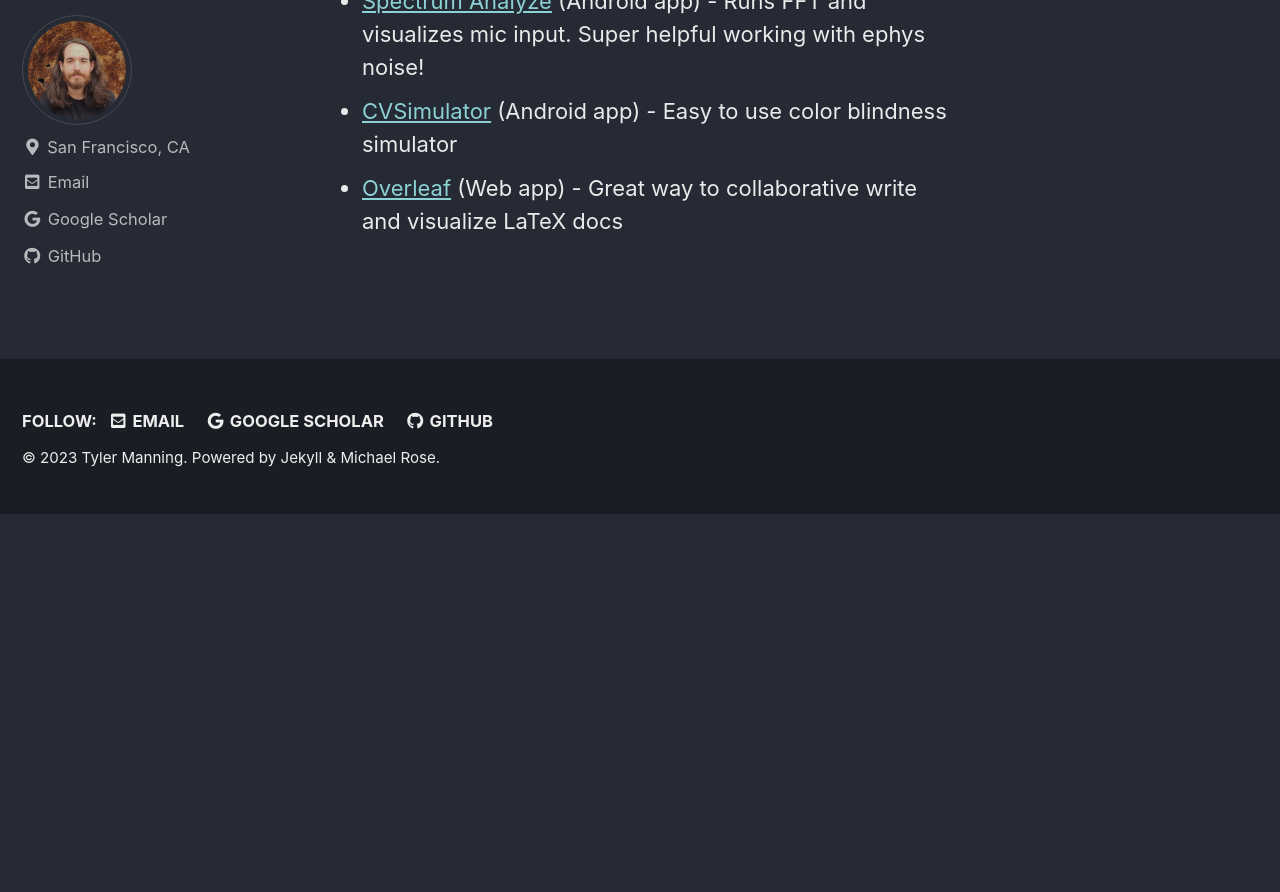
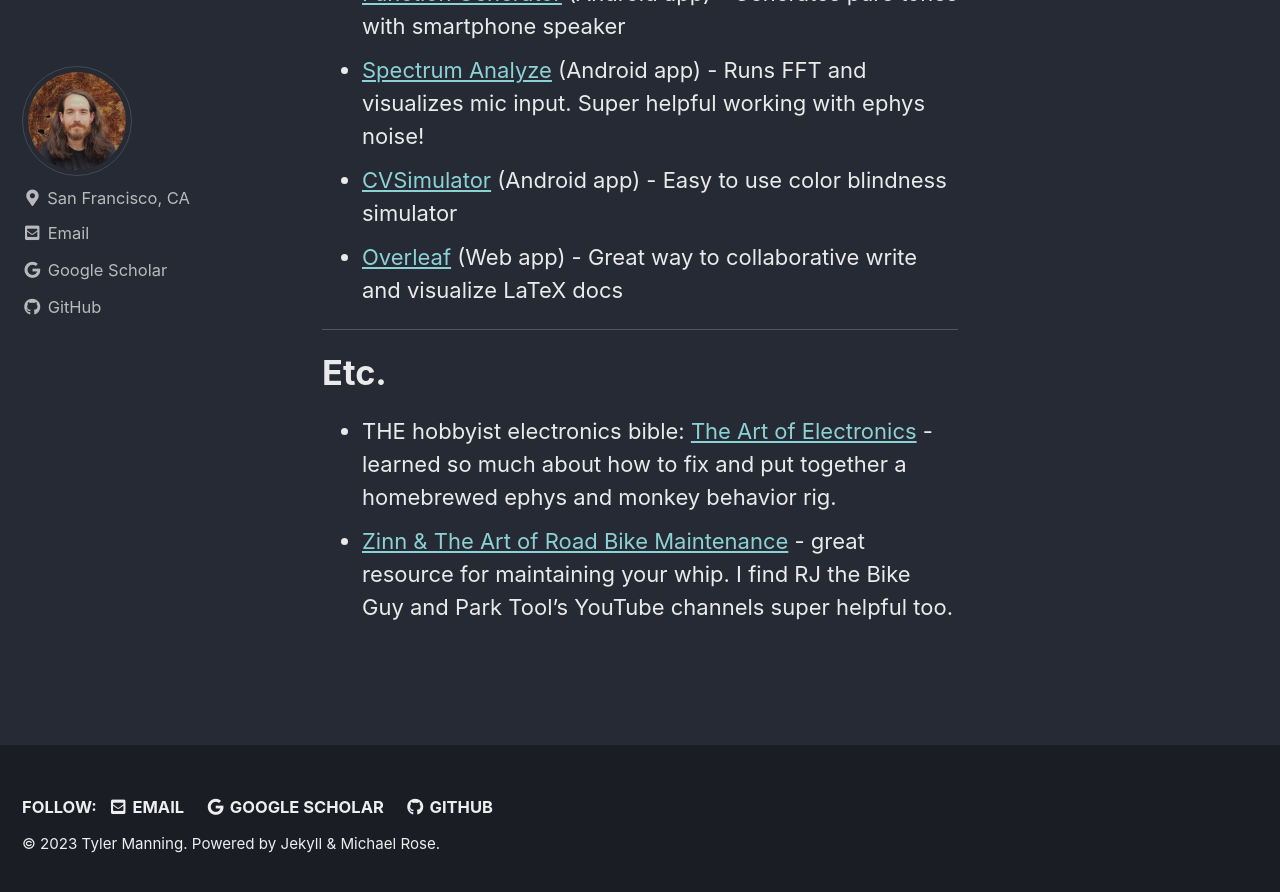
Before and after one commit to tsmanning/tsmanning.github.io, a Jekyll site: the page built from _pages/resources.md, in a window 1280 px wide and 900 px high, scrolled down 1862 px. Shown: the top 892 px of the window. Built offline with Jekyll 4.4.1, drawn with Linux system fonts in a browser that asks for light colours; cached includes are drawn as plain includes; before the commit the page ends 2376 px from its top, so only the background shows below that; some of the changed text lies outside the part shown.

Commit message:
updating resources

```diff
--- a/_pages/resources.md
+++ b/_pages/resources.md
@@ -22,6 +26,8 @@ header:
 - [Spikes](https://mitpress.mit.edu/9780262181747/spikes/): great computational neuroscience reference
 - Green & Swets' Signal Detection Theory [classic](https://psycnet.apa.org/record/1967-02286-000)
 - Dayan & Abbot's [Theoretical Neuroscience](https://mitpress.mit.edu/9780262041997/theoretical-neuroscience/)
+
+---
 
 # Open Source Software
 I try to use open source software whenever possible. Here's a bunch of applications I've come to know and love:
@@ -35,3 +41,9 @@ I try to use open source software whenever possible. Here's a bunch of applicati
 - [Spectrum Analyze](https://play.google.com/store/apps/details?id=com.raspw.SpectrumAnalyze&hl=en_US&gl=US) (Android app) - Runs FFT and visualizes mic input. Super helpful working with ephys noise!
 - [CVSimulator](http://asada.website/cvsimulator/e/) (Android app) - Easy to use color blindness simulator
 - [Overleaf](https://www.overleaf.com/) (Web app) - Great way to collaborative write and visualize LaTeX docs
+
+---
+
+# Etc.
+- THE hobbyist electronics bible: [The Art of Electronics](https://artofelectronics.net/) - learned so much about how to fix and put together a homebrewed ephys and monkey behavior rig.
+- [Zinn & The Art of Road Bike Maintenance](https://zinncycles.com/new-zinn-the-art-of-road-bike-maintenance-4th-edition/) - great resource for maintaining your whip. I find RJ the Bike Guy and Park Tool's YouTube channels super helpful too.
```
Also changed, not shown: other parts of _pages/resources.md (+5 -1 lines).
